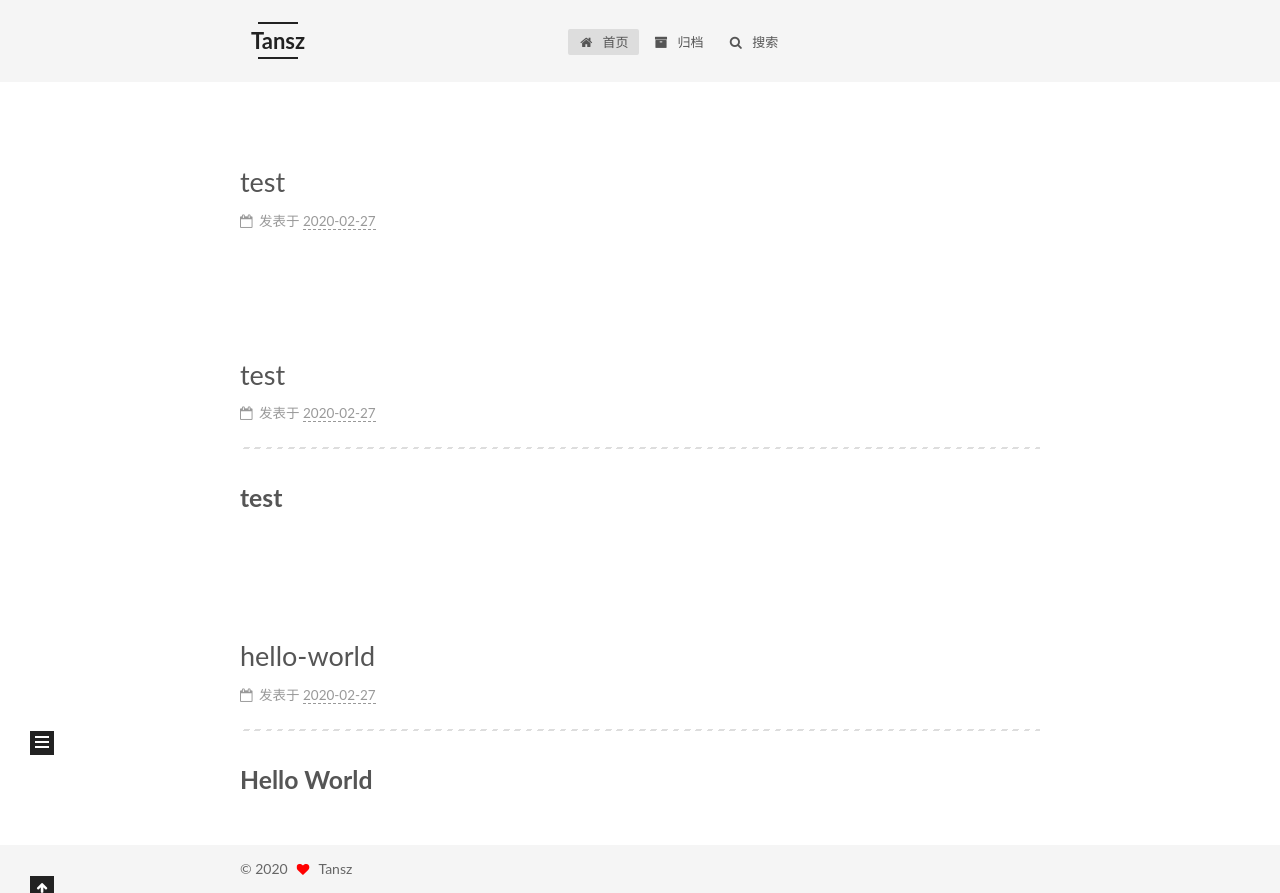
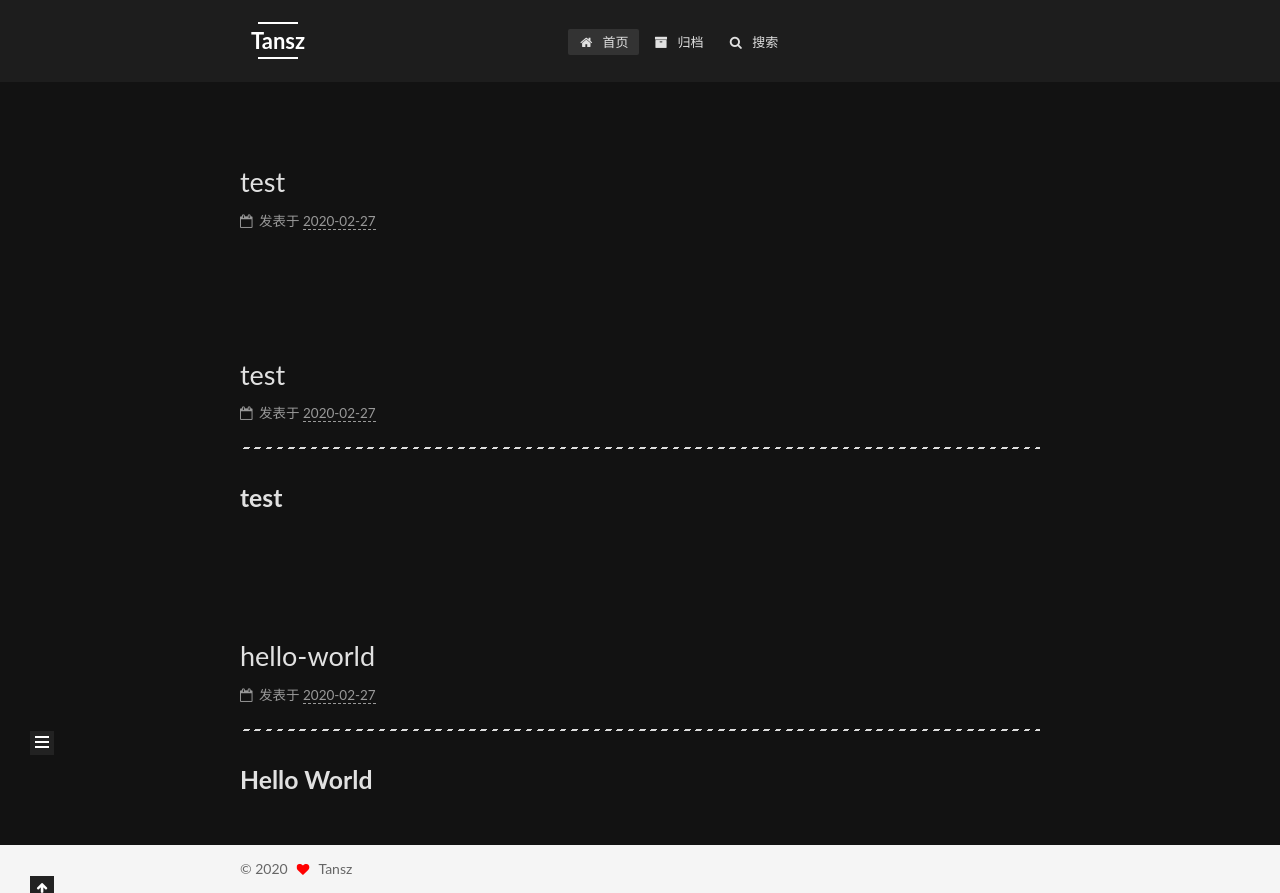
Before and after one commit to heallee/heallee.github.io, a plain HTML site: page index.html in a window 1280 px wide. Drawn offline with Linux system fonts and the dark colour scheme.

Commit message:
Site updated: 2020-02-27 22:38:50

```diff
--- a/css/main.css
+++ b/css/main.css
@@ -10,6 +10,27 @@
   --table-row-odd-bg-color: #f9f9f9;
   --table-row-hover-bg-color: #f5f5f5;
   --menu-item-bg-color: #ddd;
+}
+@media (prefers-color-scheme: dark) {
+  :root {
+    --body-bg-color: #121212;
+    --content-bg-color: #1d1d1d;
+    --card-bg-color: #282828;
+    --text-color: #e1e1e1;
+    --link-color: #e1e1e1;
+    --link-hover-color: #fff;
+    --brand-color: #fff;
+    --brand-hover-color: #fff;
+    --table-row-odd-bg-color: #282828;
+    --table-row-hover-bg-color: #363636;
+    --menu-item-bg-color: #333;
+  }
+  img {
+    opacity: 0.75;
+  }
+  img:hover {
+    opacity: 1;
+  }
 }
 html {
   line-height: 1.15; /* 1 */
@@ -1162,7 +1183,7 @@ pre .javascript .function {
 }
 .links-of-author a::before,
 .links-of-author span.exturl::before {
-  background: #3bffff;
+  background: #a353cd;
   border-radius: 50%;
   content: ' ';
   display: inline-block;
```
